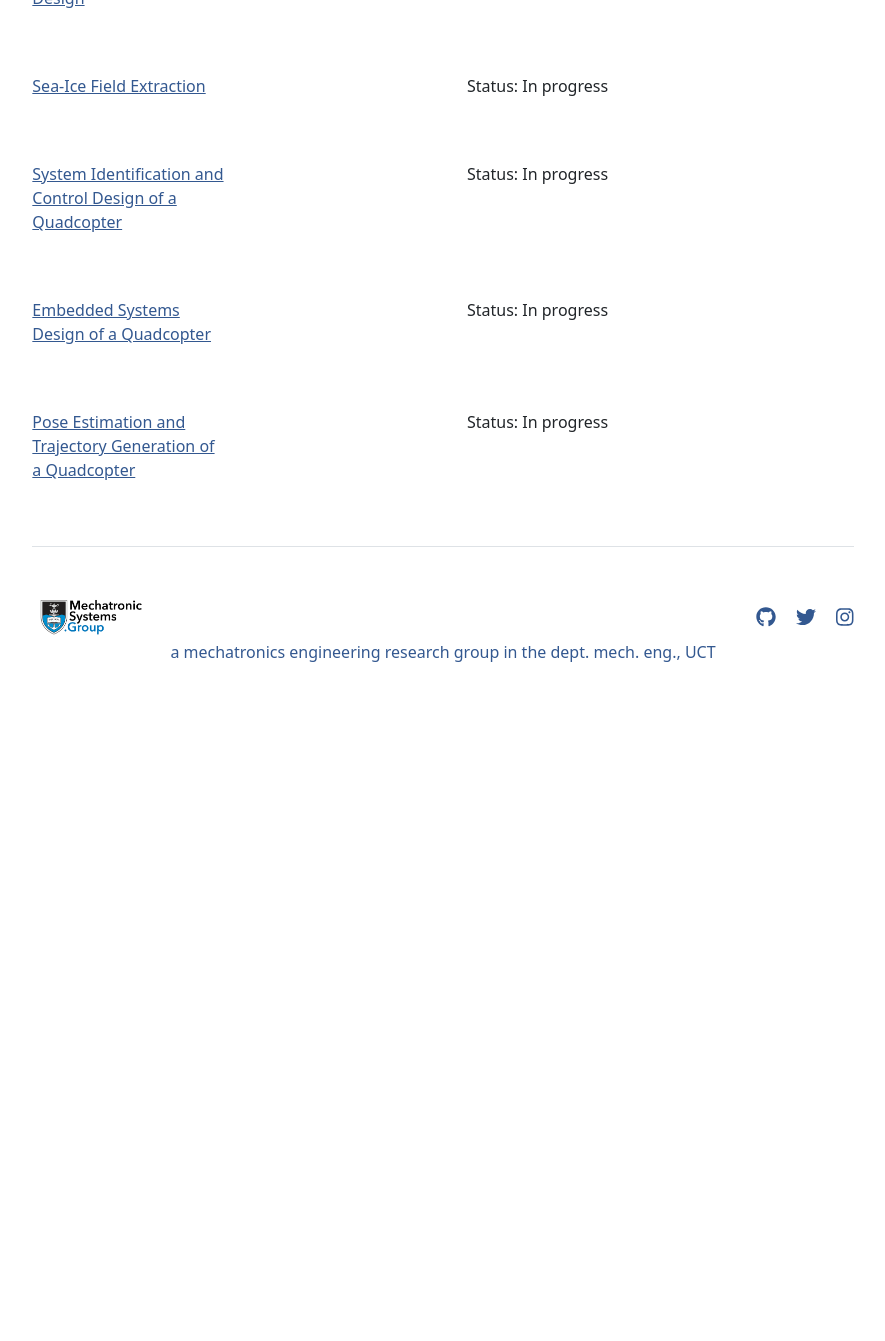
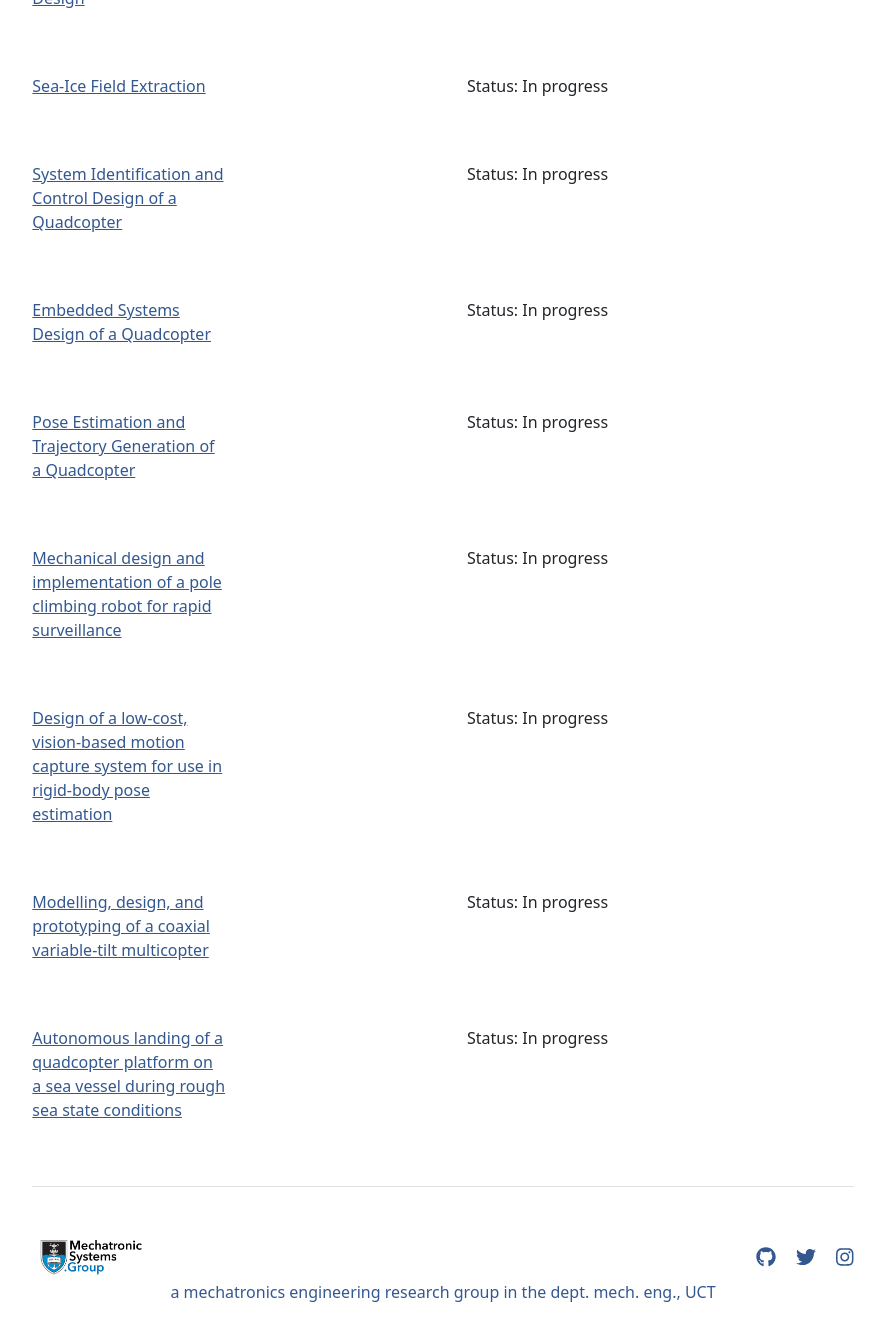
Before and after one commit to MechatronicSystems-Group/mechatronicsystems-group.github.io, a Jekyll site: the page built from projects.md, in a window 1280 px wide and 1400 px high, scrolled down 637 px. Shown: the top 1341 px of the window, without its empty margins (197-1082 px from the left). Built offline with Jekyll 4.4.1, drawn with Linux system fonts in a browser that asks for light colours; before the commit the page ends 1397 px from its top, so only the background shows below that.

Commit message:
Update settings.yml

```diff
--- a/_data/settings.yml
+++ b/_data/settings.yml
@@ -18,6 +18,10 @@ projects:
 - {name: 'System Identification and Control Design of a Quadcopter', url: 'low-cost-quad', status: 'In progress'}
 - {name: 'Embedded Systems Design of a Quadcopter', url: 'flight-controller', status: 'In progress'}
 - {name: 'Pose Estimation and Trajectory Generation of a Quadcopter', url: 'quad-pose', status: 'In progress'}
+- {name: 'Mechanical design and implementation of a pole climbing robot for rapid surveillance', url: 'quad-pose', status: 'In progress'}
+- {name: 'Design of a low-cost, vision-based motion capture system for use in rigid-body pose estimation', url: 'quad-pose', status: 'In progress'}
+- {name: 'Modelling, design, and prototyping of a coaxial variable-tilt multicopter', url: 'quad-pose', status: 'In progress'}
+- {name: 'Autonomous landing of a quadcopter platform on a sea vessel during rough sea state conditions', url: 'quad-pose', status: 'In progress'}
 
 social:
 - {icon: 'github', link: 'https://github.com/MechatronicSystems-Group'}
```
